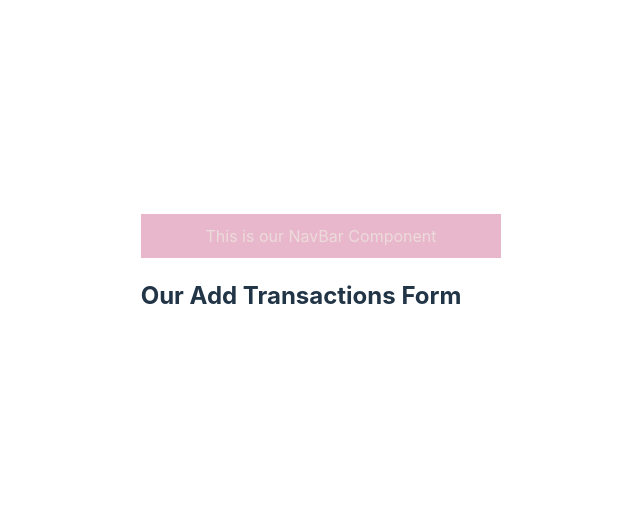
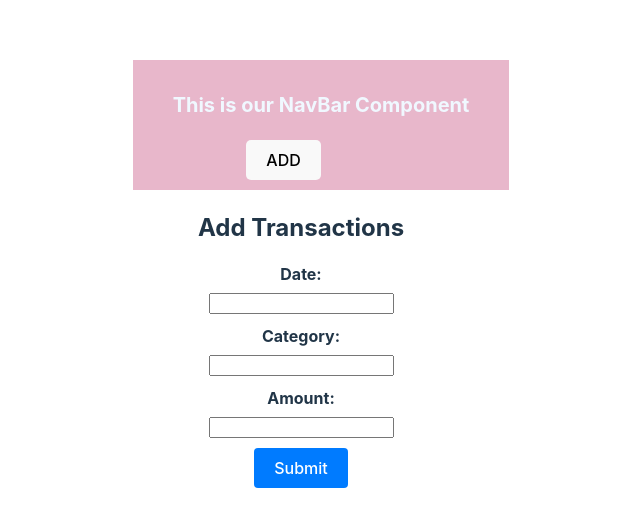
Before and after one commit to anickacodes/AL-BUDGET-FRONT, a React (Vite) app in the folder al-budget-front/: page /add in a window 1280 px wide. Shown: the part 126-652 px from the top of the page, without its empty margins (339-979 px from the left). Built offline with nearby package versions, Linux system fonts and the light colour scheme.

Commit message:
created form to submit, added styling

```diff
--- a/al-budget-front/src/App.jsx
+++ b/al-budget-front/src/App.jsx
@@ -2,7 +2,7 @@ import { BrowserRouter as Router, Routes, Route } from 'react-router-dom'
 import './App.css'
 import List from './pages/List'
 import NavBar from './components/NavBar'
-import NewTransation from './pages/NewTransaction'
+import NewTransaction from './pages/NewTransaction'
 import TransactionInfo from './pages/TransactionInfo'
 
 function App() {
@@ -17,8 +17,8 @@ function App() {
     {/* <TransactionCard /> */}
  <Routes>
  <Route path='/'  element={ <List />}/>
- <Route path='/add' element={<NewTransation />}/>
- <Route path='/details' element={<TransactionInfo />}/>
+ <Route path='/add' element={<NewTransaction />}/>
+ <Route path='/info/:id' element={<TransactionInfo />}/>
 
 
 
--- a/al-budget-front/src/components/AddTransactionform.jsx
+++ b/al-budget-front/src/components/AddTransactionform.jsx
@@ -1,11 +1,77 @@
-import '../styles/AddTransactionForm.css'
+import { useEffect, useState } from "react";
+import "../styles/AddTransactionForm.css";
 
 const AddTransactionForm = () => {
+  const [transaction, setTransaction] = useState({
+    date: "",
+    item_name: "",
+    amount: "",
+  });
+  const [flag, setFlag] = useState(false);
 
-    return (
-        <>
-        <h2> Our Add Transactions Form </h2></>
-    )
-}
+  function handleSubmit(e) {
+    e.preventDefault();
+    setFlag(true);
+    console.log("hi", transaction.date, transaction.name, transaction.amount);
+  }
 
-export default AddTransactionForm
+  function handleChange(event) {
+    const [name, value] = event.target;
+    setTransaction((prev) => ({ ...prev, [name]: value }));
+  }
+
+  useEffect(() => {
+    if (flag) {
+      fetch("http://localhost:3001/transactions", {
+        method: "POST",
+        headers: {
+          "Content-Type": "application/json",
+        },
+        body: JSON.stringify(transaction),
+      });
+    }
+    // check for & handle errors
+    setFlag(false)
+  }, [flag]);
+
+  return (
+    <>
+      <div className=".add-transaction-container">
+        <h2 className="add-transaction-title"> Add Transactions</h2>
+        <form onSubmit={handleSubmit}>
+          <div className="form-group">
+            <label className="form-label" placeholder="Date">
+              {" "}
+              Date:{" "}
+            </label>
+            <input
+              name={"date"}
+              value={transaction.date}
+              onChange={handleChange}
+              type="text"
+            ></input>
+          </div>
+          <div className="form-group">
+            <label className="form-label" placeholder="Category">
+              Category:{" "}
+            </label>
+            <input type="text"></input>
+          </div>
+          <div className="form-group">
+            <label className="form-label" placeholder="Amount">
+              {" "}
+              Amount:{" "}
+            </label>
+            <input type="text"></input>
+          </div>
+          <button type="Submit" className="submit-button">
+            {" "}
+            Submit{" "}
+          </button>
+        </form>
+      </div>
+    </>
+  );
+};
+
+export default AddTransactionForm;
--- a/al-budget-front/src/components/NavBar.jsx
+++ b/al-budget-front/src/components/NavBar.jsx
@@ -1,3 +1,4 @@
+import { Link } from 'react-router-dom'
 import '../styles/NavBar.css'
 
 const NavBar = () => {
@@ -5,8 +6,14 @@ const NavBar = () => {
     return (
         <>
         <div className="navbar">
-            This is our NavBar Component
-            </div></>
+        <div className="transaction-title">
+            <p>This is our NavBar Component </p>
+            <button className='navbar-button'>
+                <Link className='navbar-new-transaction' to='/add'> ADD </Link>
+            </button>
+            </div>
+            </div>
+            </>
     )
 }
 
--- a/al-budget-front/src/components/TransactionCard.jsx
+++ b/al-budget-front/src/components/TransactionCard.jsx
@@ -3,14 +3,14 @@ import {Link} from "react-router-dom";
 
 
 
-const TransactionCard = ( {id ,date, category, amount}) => {
+const TransactionCard = ( {id ,date, item_name, amount}) => {
 
 
     return (
         <div className="transaction-card">
             <div className="transaction-info">
                 <div className="transaction-date"> {date}  </div>
-                {<Link to={`/info/${id}`} className="transaction-category"> {category} </Link> }
+                {<Link to='info/:id' className="transaction-category"> {item_name} </Link> }
                 <div className="transaction-amount"> ${amount} </div>
             </div>
         </div>
--- a/al-budget-front/src/components/TransactionDetails.jsx
+++ b/al-budget-front/src/components/TransactionDetails.jsx
@@ -35,14 +35,14 @@ const TransactionDetails = () => {
               <th>Item Name</th>
               <th>Amount</th>
               <th>Date</th>
-              <th>From</th>
+              {/* <th>From</th> */}
             </tr>
           </thead>
           <tbody>
             {transactions.map((transactions) => (
               <tr key={transactions.id}>
                 <td>{transactions.item_name}</td>
-                <td>{transactions.from}</td>
+                {/* <td>{transactions.from}</td> */}
                 <td>{transactions.date}</td>
                 <td>${transactions.amount}</td>
               </tr>
--- a/al-budget-front/src/components/TransactionList.jsx
+++ b/al-budget-front/src/components/TransactionList.jsx
@@ -1,6 +1,6 @@
 import "../styles/TransactionList.css";
 import { useEffect, useState } from "react";
-
+import TransactionCard from "./TransactionCard";
 
 
 
@@ -30,6 +30,8 @@ const TransactionList = () => {
 
     return (
       <>
+     <div className="transaction-list">
+      <div className="transaction-items-list">
         <h2> Our Add Transactions Details </h2>
 
         <table>
@@ -42,16 +44,20 @@ const TransactionList = () => {
                 </tr>
               </thead>
               <tbody>
-            {transactions.map((transactions) => (
-              <tr key={transactions.id}>
-                <td>{transactions.item_name}</td>
-                <td>{transactions.from}</td>
-                <td>{transactions.date}</td>
-                <td>${transactions.amount}</td>
+                {transactions.map((transaction, index) => (
+                  <tr key={transaction.id}>
+                    <TransactionCard>
+                      {transaction.item_name}
+                      {transaction.from}
+                      {transaction.date}
+                      ${transaction.amount}
+                    </TransactionCard>
                   </tr>
                 ))}
               </tbody>
             </table>
+        </div>
+        </div>
       </>
     );
   };
--- a/al-budget-front/src/pages/NewTransaction.jsx
+++ b/al-budget-front/src/pages/NewTransaction.jsx
@@ -2,7 +2,7 @@ import AddTransactionForm from "../components/AddTransactionform"
 
 
 
-const NewTransation = () => {
+const NewTransaction = () => {
 
     return (
         <>
@@ -11,4 +11,4 @@ const NewTransation = () => {
     )
 }
 
-export default NewTransation
+export default NewTransaction
--- a/al-budget-front/src/styles/AddTransactionForm.css
+++ b/al-budget-front/src/styles/AddTransactionForm.css
@@ -0,0 +1,50 @@
+/* AddTransaction.css */
+
+.add-transaction-container {
+    max-width: 400px;
+    margin: 0 auto;
+    padding: 20px;
+    border: 1px solid #e0e0e0;
+    border-radius: 8px;
+    background-color: #fff;
+    box-shadow: 0 4px 6px rgba(0, 0, 0, 0.1);
+  }
+
+  .add-transaction-title {
+    font-size: 24px;
+    margin-bottom: 16px;
+    text-decoration: none;
+
+  }
+
+  .form-group {
+    margin-bottom: 10px;
+  }
+
+  .form-label {
+    font-weight: bold;
+    display: block;
+    margin-bottom: 4px;
+  }
+
+  .form-input {
+    width: 100%;
+    padding: 10px;
+    border: 1px solid #e0e0e0;
+    border-radius: 4px;
+    font-size: 16px;
+  }
+
+  .submit-button {
+    background-color: #007bff;
+    color: #fff;
+    border: none;
+    border-radius: 4px;
+    padding: 10px 20px;
+    font-size: 16px;
+    cursor: pointer;
+  }
+
+  .submit-button:hover {
+    background-color: #0056b3;
+  }
```
Lines whose indentation alone changed are shown as unchanged.
